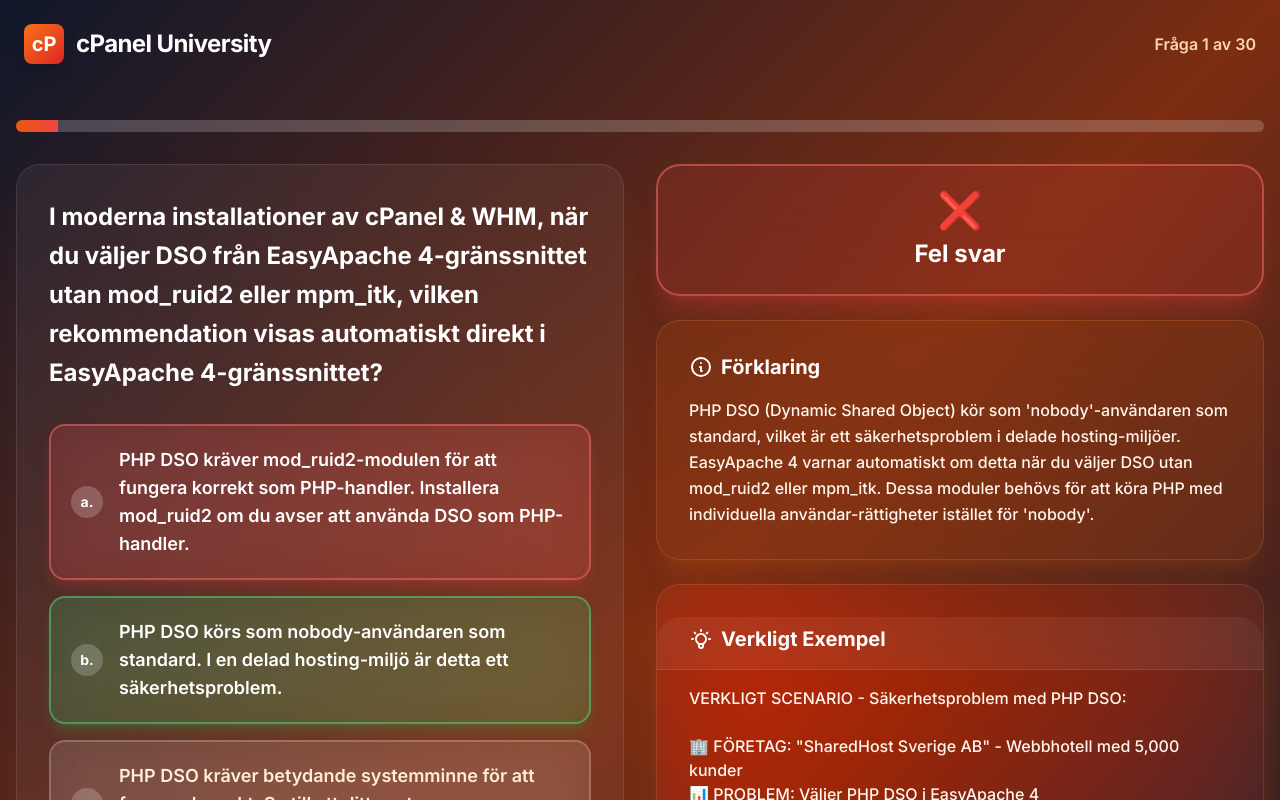
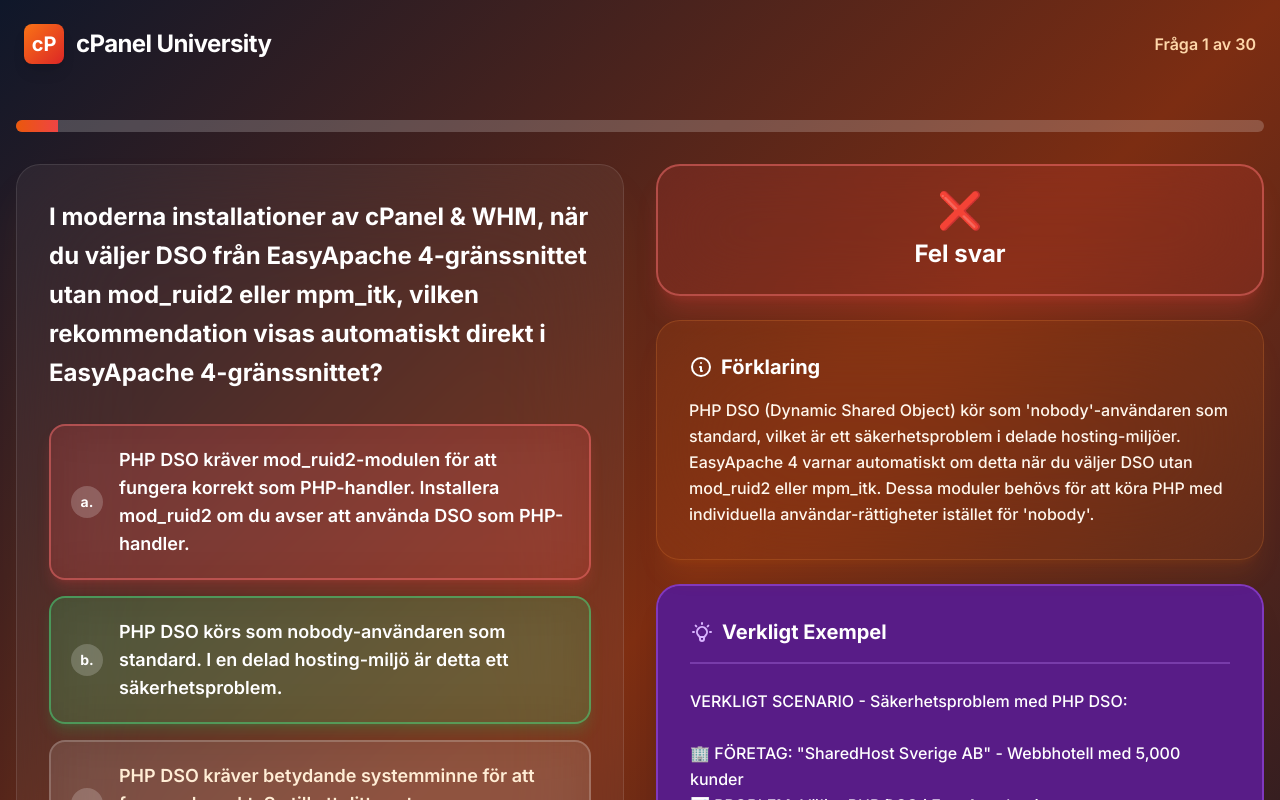
Before and after one commit to thorbjornnordichosting/cpaneluniversity, a Next.js app: page /cpanel-partner/quiz in a window 1280 px wide. Both pictures are taken after a click on the button 320 px from the left and 502 px from the top of the page. Shown: the top 800 px of the page. Built offline with nearby package versions, Linux system fonts and the light colour scheme.

Commit message:
Enkel solid lila bakgrund på Verkligt Exempel
- bg-purple-900 (100% solid, INGEN genomskinlighet!)
- Tog bort alla blur-effekter
- Tog bort backdrop-filter
- Tog bort inline style med rgba
- Enkel CSS utan komplicerade effekter
- Vit text på lila = perfekt kontrast
- KLART och enkelt!

```diff
--- a/app/cpanel-partner/quiz/page.tsx
+++ b/app/cpanel-partner/quiz/page.tsx
@@ -1855,14 +1855,14 @@
                     </p>
                   </div>
 
-                  <div className="rounded-3xl p-8 max-h-[520px] overflow-y-auto border border-white/10 shadow-2xl shadow-orange-500/30" style={{background: 'rgba(255, 255, 255, 0.03)', backdropFilter: 'blur(60px) saturate(200%) brightness(110%)', WebkitBackdropFilter: 'blur(60px) saturate(200%) brightness(110%)'}}>
-                    <h3 className="text-xl font-bold text-white mb-4 flex items-center sticky top-0 pb-4 -mx-8 px-8 pt-2 z-10 rounded-t-3xl border-b border-white/10" style={{background: 'rgba(255, 255, 255, 0.05)', backdropFilter: 'blur(40px) saturate(180%) brightness(105%)', WebkitBackdropFilter: 'blur(40px) saturate(180%) brightness(105%)'}}>
-                      <svg className="w-6 h-6 mr-2" fill="none" stroke="currentColor" viewBox="0 0 24 24">
+                  <div className="rounded-3xl p-8 max-h-[520px] overflow-y-auto border-2 border-purple-500/50 shadow-xl bg-purple-900">
+                    <h3 className="text-xl font-bold text-white mb-6 flex items-center pb-4 border-b-2 border-purple-400/30">
+                      <svg className="w-6 h-6 mr-2 text-purple-300" fill="none" stroke="currentColor" viewBox="0 0 24 24">
                         <path strokeLinecap="round" strokeLinejoin="round" strokeWidth={2} d="M9.663 17h4.673M12 3v1m6.364 1.636l-.707.707M21 12h-1M4 12H3m3.343-5.657l-.707-.707m2.828 9.9a5 5 0 117.072 0l-.548.547A3.374 3.374 0 0014 18.469V19a2 2 0 11-4 0v-.531c0-.895-.356-1.754-.988-2.386l-.548-.547z" />
                       </svg>
                       Verkligt Exempel
                     </h3>
-                    <div className="text-orange-50 font-medium whitespace-pre-wrap">
+                    <div className="text-white font-medium whitespace-pre-wrap leading-relaxed">
                       {question.example}
                     </div>
                   </div>
```
